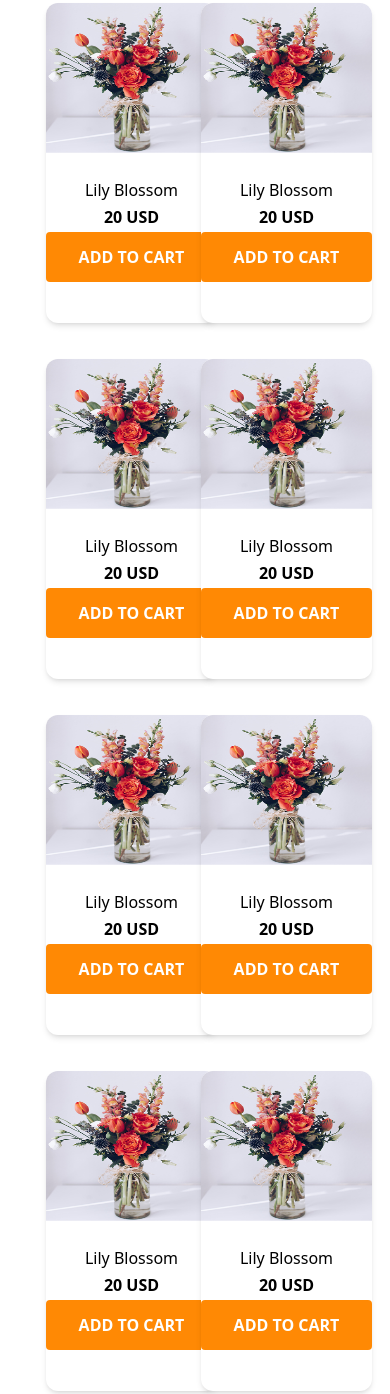
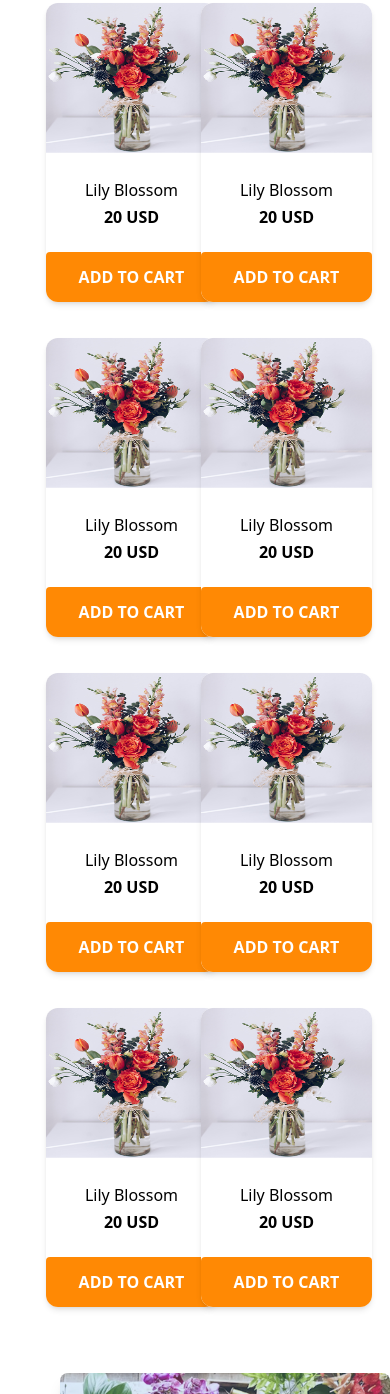
Before and after one commit to ovi200/Flower-market, a plain HTML site: page index.html in a window 390 px wide. Shown: the part 1004-2398 px from the top of the page. Drawn offline with nearby package versions, Linux system fonts and the light colour scheme.

Commit message:
added an updated part of our plants

```diff
--- a/index.html
+++ b/index.html
@@ -16,7 +16,7 @@
 
         <nav class="w-full px-4 py-3">
             <div class="flex justify-between items-center">
-                <!-- Logo -->
+
                 <div>
                     <img class="w-[120px] md:w-auto md:pl-[70px]" src="assets/logo.png" alt="logo">
                 </div>
@@ -43,7 +43,7 @@
 
         <div
             class="flex flex-col-reverse md:flex-row flex-start md:justify-center mt-[50px] md:mt-[100px] gap-6 md:pb-[100px] max-w-[1280px]">
-            <!-- Text -->
+
             <div class="text-left ml-[0px]  md:text-left md:w-[50%] md:ml-[100px] px-4 pt-[160px] gap-[2px]">
                 <h1 class="font-semibold text-4xl md:text-5xl">
                     ALWAYS <span class="text-orange-500">FRESH <br> FLOWERS</span>
@@ -54,7 +54,7 @@
                     are perfect for any occasion.</p>
             </div>
 
-            <!-- Image -->
+
             <div class="md:w-[50%]">
                 <img class="w-full h-[255px] md:w-[570px] md:h-[355px] object-cover rounded-md "
                     src="assets/hero-flower.png" alt="hero-flower">
@@ -70,8 +70,9 @@
                 of fresh.</p>
 
             <div class="grid grid-cols-2 md:grid-cols-4 ">
+
             <div
-                    class=" flex flex-col justify-start text-center mt-[20px] w-[171px] h-[320px] md:w-[270px] md:h-[480px] bg-white rounded-xl shadow-md overflow-hidden m-4">
+                    class=" flex flex-col justify-start text-center mt-[20px] w-[171px] h-[299px] md:w-[270px] md:h-[480px] bg-white rounded-xl shadow-md overflow-hidden m-4">
 
                     <img class="h-[151px] w-[196px] md:w-[270px] md:h-[323px]   " src="assets/sample-flower-image.png"
                         alt="sample flower">
@@ -81,11 +82,11 @@
                     <p class="leading-[30px] font-semibold">20 USD</p>
 
                     <button
-                        class="bg-orange-400 hover:bg-orange-500 text-white font-semibold py-2 px-4 rounded w-full h-[50px] md:mt-[30px] ">ADD
+                        class="bg-orange-400 mt-[20px] hover:bg-orange-500 text-white font-semibold py-2 px-4 rounded w-full h-[50px] md:mt-[30px] ">ADD
                         TO CART</button>
                 </div>
                 <div
-                    class=" flex flex-col justify-start text-center mt-[20px] w-[171px] h-[320px] md:w-[270px] md:h-[480px] bg-white rounded-xl shadow-md overflow-hidden m-4">
+                    class=" flex flex-col justify-start text-center mt-[20px] w-[171px] h-[299px] md:w-[270px] md:h-[480px] bg-white rounded-xl shadow-md overflow-hidden m-4">
 
                     <img class="h-[151px] w-[196px] md:w-[270px] md:h-[323px]   " src="assets/sample-flower-image.png"
                         alt="sample flower">
@@ -95,11 +96,11 @@
                     <p class="leading-[30px] font-semibold">20 USD</p>
 
                     <button
-                        class="bg-orange-400 hover:bg-orange-500 text-white font-semibold py-2 px-4 rounded w-full h-[50px] md:mt-[30px] ">ADD
+                        class="bg-orange-400 mt-[20px] hover:bg-orange-500 text-white font-semibold py-2 px-4 rounded w-full h-[50px] md:mt-[30px] ">ADD
                         TO CART</button>
                 </div>
                 <div
-                    class=" flex flex-col justify-start text-center mt-[20px] w-[171px] h-[320px] md:w-[270px] md:h-[480px] bg-white rounded-xl shadow-md overflow-hidden m-4">
+                    class=" flex flex-col justify-start text-center mt-[20px] w-[171px] h-[299px] md:w-[270px] md:h-[480px] bg-white rounded-xl shadow-md overflow-hidden m-4">
 
                     <img class="h-[151px] w-[196px] md:w-[270px] md:h-[323px]   " src="assets/sample-flower-image.png"
                         alt="sample flower">
@@ -109,11 +110,11 @@
                     <p class="leading-[30px] font-semibold">20 USD</p>
 
                     <button
-                        class="bg-orange-400 hover:bg-orange-500 text-white font-semibold py-2 px-4 rounded w-full h-[50px] md:mt-[30px] ">ADD
+                        class="bg-orange-400 mt-[20px] hover:bg-orange-500 text-white font-semibold py-2 px-4 rounded w-full h-[50px] md:mt-[30px] ">ADD
                         TO CART</button>
                 </div>
                 <div
-                    class=" flex flex-col justify-start text-center mt-[20px] w-[171px] h-[320px] md:w-[270px] md:h-[480px] bg-white rounded-xl shadow-md overflow-hidden m-4">
+                    class=" flex flex-col justify-start text-center mt-[20px] w-[171px] h-[299px] md:w-[270px] md:h-[480px] bg-white rounded-xl shadow-md overflow-hidden m-4">
 
                     <img class="h-[151px] w-[196px] md:w-[270px] md:h-[323px]   " src="assets/sample-flower-image.png"
                         alt="sample flower">
@@ -123,11 +124,11 @@
                     <p class="leading-[30px] font-semibold">20 USD</p>
 
                     <button
-                        class="bg-orange-400 hover:bg-orange-500 text-white font-semibold py-2 px-4 rounded w-full h-[50px] md:mt-[30px] ">ADD
+                        class="bg-orange-400 mt-[20px] hover:bg-orange-500 text-white font-semibold py-2 px-4 rounded w-full h-[50px] md:mt-[30px] ">ADD
                         TO CART</button>
                 </div>
                 <div
-                    class=" flex flex-col justify-start text-center mt-[20px] w-[171px] h-[320px] md:w-[270px] md:h-[480px] bg-white rounded-xl shadow-md overflow-hidden m-4">
+                    class=" flex flex-col justify-start text-center mt-[20px] w-[171px] h-[299px] md:w-[270px] md:h-[480px] bg-white rounded-xl shadow-md overflow-hidden m-4">
 
                     <img class="h-[151px] w-[196px] md:w-[270px] md:h-[323px]   " src="assets/sample-flower-image.png"
                         alt="sample flower">
@@ -137,11 +138,11 @@
                     <p class="leading-[30px] font-semibold">20 USD</p>
 
                     <button
-                        class="bg-orange-400 hover:bg-orange-500 text-white font-semibold py-2 px-4 rounded w-full h-[50px] md:mt-[30px] ">ADD
+                        class="bg-orange-400 mt-[20px] hover:bg-orange-500 text-white font-semibold py-2 px-4 rounded w-full h-[50px] md:mt-[30px] ">ADD
                         TO CART</button>
                 </div>
                 <div
-                    class=" flex flex-col justify-start text-center mt-[20px] w-[171px] h-[320px] md:w-[270px] md:h-[480px] bg-white rounded-xl shadow-md overflow-hidden m-4">
+                    class=" flex flex-col justify-start text-center mt-[20px] w-[171px] h-[299px] md:w-[270px] md:h-[480px] bg-white rounded-xl shadow-md overflow-hidden m-4">
 
                     <img class="h-[151px] w-[196px] md:w-[270px] md:h-[323px]   " src="assets/sample-flower-image.png"
                         alt="sample flower">
@@ -151,11 +152,11 @@
                     <p class="leading-[30px] font-semibold">20 USD</p>
 
                     <button
-                        class="bg-orange-400 hover:bg-orange-500 text-white font-semibold py-2 px-4 rounded w-full h-[50px] md:mt-[30px] ">ADD
+                        class="bg-orange-400 mt-[20px] hover:bg-orange-500 text-white font-semibold py-2 px-4 rounded w-full h-[50px] md:mt-[30px] ">ADD
                         TO CART</button>
                 </div>
                 <div
-                    class=" flex flex-col justify-start text-center mt-[20px] w-[171px] h-[320px] md:w-[270px] md:h-[480px] bg-white rounded-xl shadow-md overflow-hidden m-4">
+                    class=" flex flex-col justify-start text-center mt-[20px] w-[171px] h-[299px] md:w-[270px] md:h-[480px] bg-white rounded-xl shadow-md overflow-hidden m-4">
 
                     <img class="h-[151px] w-[196px] md:w-[270px] md:h-[323px]   " src="assets/sample-flower-image.png"
                         alt="sample flower">
@@ -165,11 +166,11 @@
                     <p class="leading-[30px] font-semibold">20 USD</p>
 
                     <button
-                        class="bg-orange-400 hover:bg-orange-500 text-white font-semibold py-2 px-4 rounded w-full h-[50px] md:mt-[30px] ">ADD
+                        class="bg-orange-400 mt-[20px] hover:bg-orange-500 text-white font-semibold py-2 px-4 rounded w-full h-[50px] md:mt-[30px] ">ADD
                         TO CART</button>
                 </div>
                 <div
-                    class=" flex flex-col justify-start text-center mt-[20px] w-[171px] h-[320px] md:w-[270px] md:h-[480px] bg-white rounded-xl shadow-md overflow-hidden m-4">
+                    class=" flex flex-col justify-start text-center mt-[20px] w-[171px] h-[299px] md:w-[270px] md:h-[480px] bg-white rounded-xl shadow-md overflow-hidden m-4">
 
                     <img class="h-[151px] w-[196px] md:w-[270px] md:h-[323px]   " src="assets/sample-flower-image.png"
                         alt="sample flower">
@@ -179,31 +180,41 @@
                     <p class="leading-[30px] font-semibold">20 USD</p>
 
                     <button
-                        class="bg-orange-400 hover:bg-orange-500 text-white font-semibold py-2 px-4 rounded w-full h-[50px] md:mt-[30px] ">ADD
+                        class="bg-orange-400 mt-[20px] hover:bg-orange-500 text-white font-semibold py-2 px-4 rounded w-full h-[50px] md:mt-[30px] ">ADD
                         TO CART</button>
                 </div>
+
             </div>
         </div>
 
 
 
-            <div class="flex flex-col ml-[60px] mt-[50px] md:flex-row justify-between items-start gap-10 max-w-6xl md:mt-[150px] md:ml-[130px]">
+        <div
+            class="flex flex-col ml-[60px] mt-[50px] md:flex-row justify-between items-start gap-10 max-w-6xl md:mt-[150px] md:ml-[130px]">
 
             <div class="relative">
-            <img src="assets/flower-store.png" alt="Flower Shop" class="w-[350px] h-[400px] object-cover rounded-lg shadow-lg">
-            <img src="assets/trusted-badge.png" alt="Trusted Seller Badge" class="hidden md:block absolute -top-14 left-[250px]  w-[155px] h-[155px]">
+                <img src="assets/flower-store.png" alt="Flower Shop"
+                    class="w-[350px] h-[400px] object-cover rounded-lg shadow-lg">
+                <img src="assets/trusted-badge.png" alt="Trusted Seller Badge"
+                    class="hidden md:block absolute -top-14 left-[250px]  w-[155px] h-[155px]">
             </div>
             <div class="w-[363px] h-[234px]  md:w-[540px] md:h-[521px] md:ml-[40px] mt-[60px] ">
 
-              <div> <h1 class="font-semibold text-3xl">Flower & Plants <br class="leading-relaxed hidden md:block">Lover</br>
-                </h1></div>
+                <div>
+                    <h1 class="font-semibold text-3xl">Flower & Plants <br
+                            class="leading-relaxed hidden md:block">Lover</br>
+                    </h1>
+                </div>
                 <br>
                 <div>
 
-                    <ul class="list-disc pl-5  text-gray-500" >
-                        <li class=" w-">Indulge your senses with the beauty and fragrance of our fresh flower shop. From classic roses to exotic blooms, we offer a wide variety of fresh.</li><br>
-                        <li class="">Indulge your senses with the beauty and fragrance of our fresh flower shop. From classic roses to exotic blooms, we offer a wide variety of fresh.</li><br>
-                        <li class="">Indulge your senses with the beauty and fragrance of our fresh flower shop. From classic roses to exotic blooms, we offer a wide variety of fresh.</li>
+                    <ul class="list-disc pl-5  text-gray-500">
+                        <li class=" w-">Indulge your senses with the beauty and fragrance of our fresh flower shop. From
+                            classic roses to exotic blooms, we offer a wide variety of fresh.</li><br>
+                        <li class="">Indulge your senses with the beauty and fragrance of our fresh flower shop. From
+                            classic roses to exotic blooms, we offer a wide variety of fresh.</li><br>
+                        <li class="">Indulge your senses with the beauty and fragrance of our fresh flower shop. From
+                            classic roses to exotic blooms, we offer a wide variety of fresh.</li>
                     </ul>
                 </div>
 
@@ -265,7 +276,8 @@
         </section>
 
 
-<section class="relative w-full h-[300px] mt-[50px] md:h-[450px] md:mt-[100px] flex items-center justify-center bg-cover bg-center"
+        <section
+            class="relative w-full h-[300px] mt-[50px] md:h-[450px] md:mt-[100px] flex items-center justify-center bg-cover bg-center"
             style="background-image: url('assets/news-letter-bg.png');">
 
 
@@ -288,17 +300,18 @@
     </main>
 
     <footer>
-    <div class="grid grid-cols-1 gap-4 mt-[60px] ml-[10px] md:grid-cols-3 md:mt-[150px] md:ml-[100px] md:mr-[100px] md:mb-[200px]">
+        <div
+            class="grid grid-cols-1 gap-4 mt-[60px] ml-[10px] md:grid-cols-3 md:mt-[150px] md:ml-[100px] md:mr-[100px] md:mb-[200px]">
             <div class="flex flex-col flex-start mb-[50px]">
                 <img src="assets/logo.png" alt="logo" class="w-[135px] h-[82px]">
-            <p class="text-gray-500">Indulge your senses with the <br class="leading-none"> beauty and fragrance of our fresh <br class="leading-none"> flower shop. </p>
+                <p class="text-gray-500">Indulge your senses with the <br class="leading-none"> beauty and fragrance of
+                    our fresh <br class="leading-none"> flower shop. </p>
             </div>
 
             <div class="grid grid-cols-1 gap-4 mb-[60px] md:grid-cols-2 text-gray-500 leading-[-90px] md:gap-15">
 
                 <div><a href="About Us" class=""> About Us</a></div>
                 <div><a href="Home" class="">Home</a></div>
-
                 <div><a href="Blog" class="">Blog</a></div>
                 <div><a href="FAQ" class="">FAQ</a></div>
                 <div><a href="Contact Us" class="">Contact Us</a></div>
```
Lines whose indentation alone changed are shown as unchanged.
